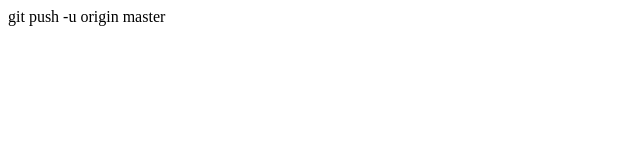
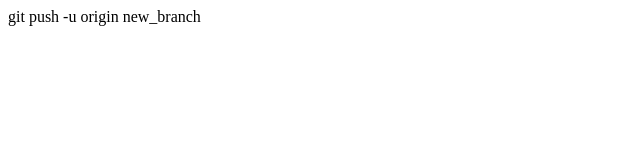
Before and after one commit to ruturaaj1609/my-first-repo, a plain HTML site: page index.html in a window 1280 px wide. Shown: the full height of the page, 0-640 px from the left. Drawn offline with Linux system fonts and the light colour scheme.

Commit message:
New Branch

```diff
--- a/index.html
+++ b/index.html
@@ -6,6 +6,6 @@
     <title>Document</title>
   </head>
   <body>
-    git push -u origin master
+    git push -u origin new_branch
   </body>
 </html>
```
